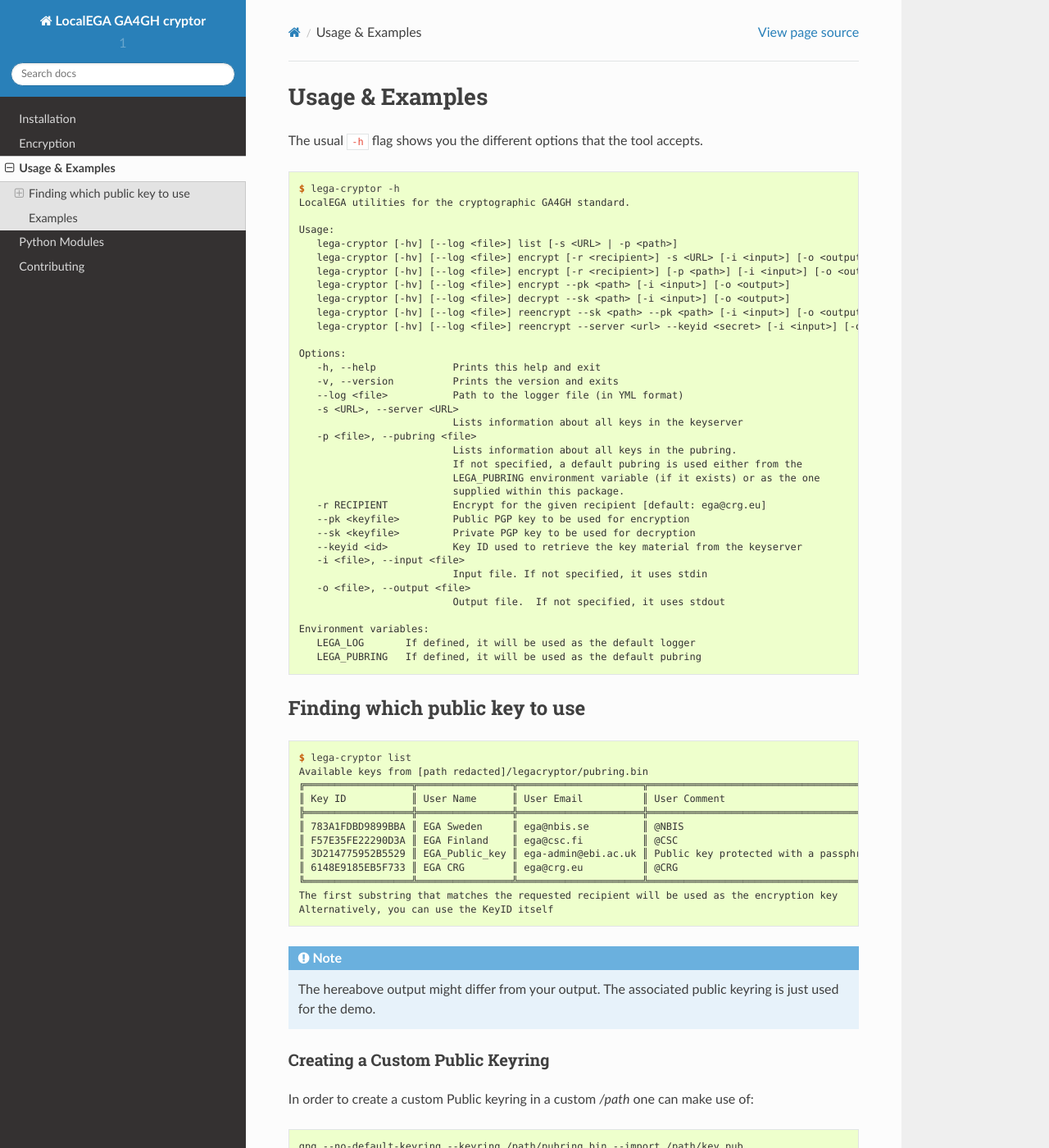
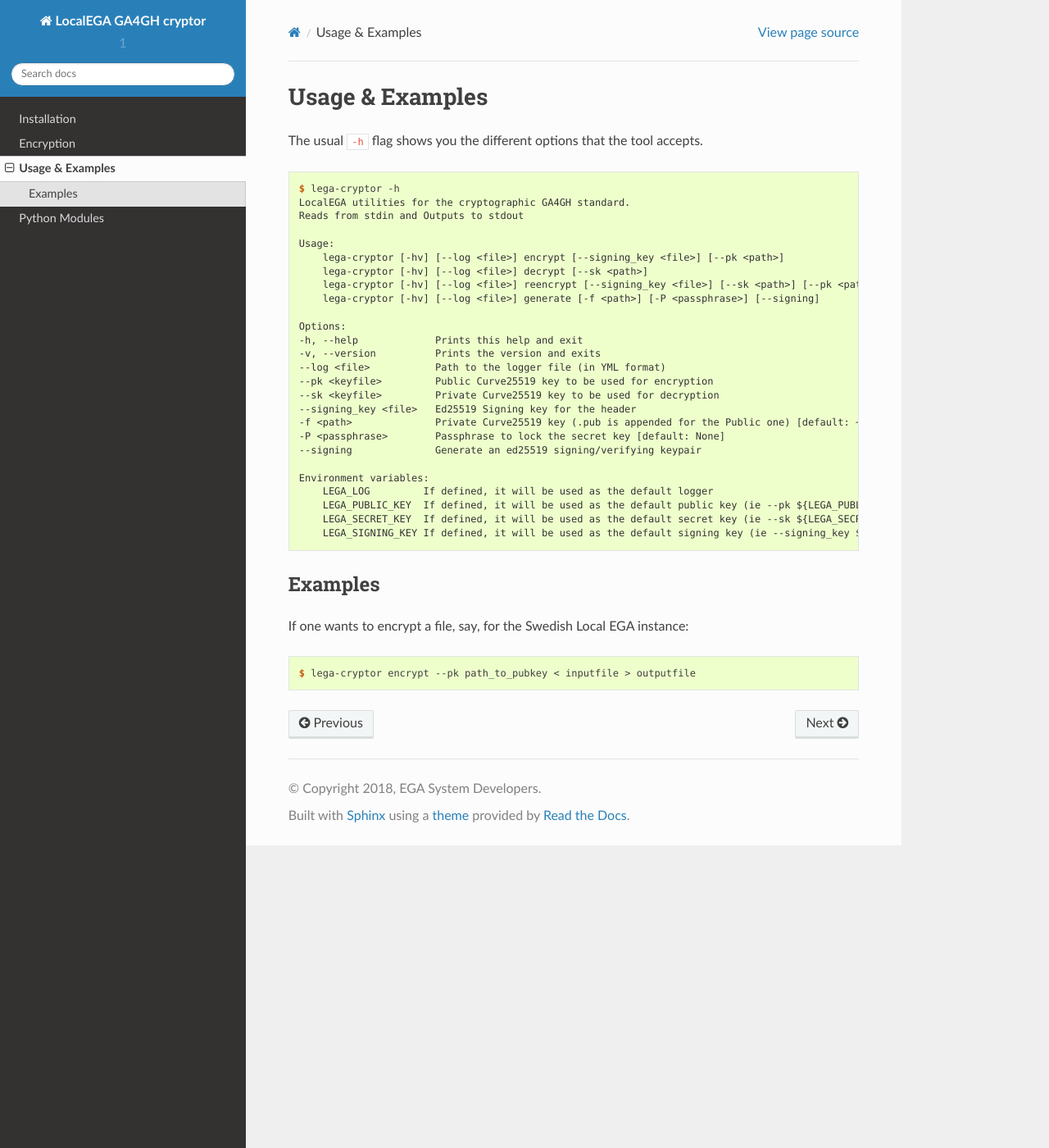
Before and after one commit to umccr/crypt4gh, a Sphinx documentation site: the page built from docs/usage.rst, in a window 1280 px wide and 1400 px high. Shown: the whole window at 82% size. Built offline with Sphinx 7.4.7 and the Read the Docs theme 2.0.0, drawn with Linux system fonts in a browser that asks for light colours; some of the changed text lies outside the part shown.

Commit message:
Copying the docs

```diff
--- a/docs/conf.py
+++ b/docs/conf.py
@@ -59,8 +59,8 @@ current_year = str(datetime.date.today().year)
 
 # General information about the project.
 project = 'LocalEGA GA4GH cryptor'
-copyright = f'{current_year}, NBIS System Developers'
-author = 'NBIS System Developers'
+copyright = f'{current_year}, EGA System Developers'
+author = 'EGA System Developers'
 
 # The version info for the project you're documenting, acts as replacement for
 # |version| and |release|, also used in various other places throughout the
--- a/docs/index.rst
+++ b/docs/index.rst
@@ -32,13 +32,12 @@ Table of Contents
    Encryption           <encryption>
    Usage & Examples     <usage>
    Python Modules       <code>
-   Contributing         <CONTRIBUTING>
 
 
 |Travis| | Version |version| | Generated |today|
 
 
-.. |Travis| image:: https://travis-ci.org/NBISweden/LocalEGA-cryptor.svg?branch=master
+.. |Travis| image:: https://travis-ci.org/EGA-archive/LocalEGA-cryptor.svg?branch=master
 	:alt: Build Status
 	:class: inline-baseline
 
--- a/docs/usage.rst
+++ b/docs/usage.rst
@@ -9,72 +9,30 @@ The usual ``-h`` flag shows you the different options that the tool accepts.
 
     $ lega-cryptor -h
     LocalEGA utilities for the cryptographic GA4GH standard.
+    Reads from stdin and Outputs to stdout
 
     Usage:
-       lega-cryptor [-hv] [--log <file>] list [-s <URL> | -p <path>]
-       lega-cryptor [-hv] [--log <file>] encrypt [-r <recipient>] -s <URL> [-i <input>] [-o <output>]
-       lega-cryptor [-hv] [--log <file>] encrypt [-r <recipient>] [-p <path>] [-i <input>] [-o <output>]
-       lega-cryptor [-hv] [--log <file>] encrypt --pk <path> [-i <input>] [-o <output>]
-       lega-cryptor [-hv] [--log <file>] decrypt --sk <path> [-i <input>] [-o <output>]
-       lega-cryptor [-hv] [--log <file>] reencrypt --sk <path> --pk <path> [-i <input>] [-o <output>]
-       lega-cryptor [-hv] [--log <file>] reencrypt --server <url> --keyid <secret> [-i <input>] [-o <output>]
+	lega-cryptor [-hv] [--log <file>] encrypt [--signing_key <file>] [--pk <path>]
+	lega-cryptor [-hv] [--log <file>] decrypt [--sk <path>]
+	lega-cryptor [-hv] [--log <file>] reencrypt [--signing_key <file>] [--sk <path>] [--pk <path>]
+	lega-cryptor [-hv] [--log <file>] generate [-f <path>] [-P <passphrase>] [--signing]
 
     Options:
-       -h, --help             Prints this help and exit
-       -v, --version          Prints the version and exits
-       --log <file>           Path to the logger file (in YML format)
-       -s <URL>, --server <URL>
-                              Lists information about all keys in the keyserver
-       -p <file>, --pubring <file>
-                              Lists information about all keys in the pubring.
-                              If not specified, a default pubring is used either from the
-                              LEGA_PUBRING environment variable (if it exists) or as the one
-                              supplied within this package.
-       -r RECIPIENT           Encrypt for the given recipient [default: ega@crg.eu]
-       --pk <keyfile>         Public PGP key to be used for encryption
-       --sk <keyfile>         Private PGP key to be used for decryption
-       --keyid <id>           Key ID used to retrieve the key material from the keyserver
-       -i <file>, --input <file>
-                              Input file. If not specified, it uses stdin
-       -o <file>, --output <file>
-                              Output file.  If not specified, it uses stdout
+    -h, --help             Prints this help and exit
+    -v, --version          Prints the version and exits
+    --log <file>           Path to the logger file (in YML format)
+    --pk <keyfile>         Public Curve25519 key to be used for encryption
+    --sk <keyfile>         Private Curve25519 key to be used for decryption
+    --signing_key <file>   Ed25519 Signing key for the header
+    -f <path>              Private Curve25519 key (.pub is appended for the Public one) [default: ~/.lega/ega.key]
+    -P <passphrase>        Passphrase to lock the secret key [default: None]
+    --signing              Generate an ed25519 signing/verifying keypair
 
     Environment variables:
-       LEGA_LOG       If defined, it will be used as the default logger
-       LEGA_PUBRING   If defined, it will be used as the default pubring
-
-
-Finding which public key to use
--------------------------------
-
-.. code-block:: console
-
-    $ lega-cryptor list
-    Available keys from [path redacted]/legacryptor/pubring.bin
-    ╔══════════════════╦════════════════╦═════════════════════╦════════════════════════════════════════╗
-    ║ Key ID           ║ User Name      ║ User Email          ║ User Comment                           ║
-    ╠══════════════════╬════════════════╬═════════════════════╬════════════════════════════════════════╣
-    ║ 783A1FDBD9899BBA ║ EGA Sweden     ║ ega@nbis.se         ║ @NBIS                                  ║
-    ║ F57E35FE22290D3A ║ EGA Finland    ║ ega@csc.fi          ║ @CSC                                   ║
-    ║ 3D214775952B5529 ║ EGA_Public_key ║ ega-admin@ebi.ac.uk ║ Public key protected with a passphrase ║
-    ║ 6148E9185EB5F733 ║ EGA CRG        ║ ega@crg.eu          ║ @CRG                                   ║
-    ╚══════════════════╩════════════════╩═════════════════════╩════════════════════════════════════════╝
-    The first substring that matches the requested recipient will be used as the encryption key
-    Alternatively, you can use the KeyID itself
-
-
-.. note:: The hereabove output might differ from your output. The associated public keyring is just used for the demo.
-
-Creating a Custom Public Keyring
-^^^^^^^^^^^^^^^^^^^^^^^^^^^^^^^^
-
-In order to create a custom Public keyring in a custom `/path` one can make use of:
-
-.. code-block:: console
-
-    gpg --no-default-keyring --keyring /path/pubring.bin --import /path/key.pub
-
-Repeat the process for multiple keys.
+	LEGA_LOG         If defined, it will be used as the default logger
+	LEGA_PUBLIC_KEY  If defined, it will be used as the default public key (ie --pk ${LEGA_PUBLIC_KEY})
+	LEGA_SECRET_KEY  If defined, it will be used as the default secret key (ie --sk ${LEGA_SECRET_KEY})
+	LEGA_SIGNING_KEY If defined, it will be used as the default signing key (ie --signing_key ${LEGA_SIGNING_KEY})
 
 Examples
 --------
@@ -83,13 +41,4 @@ If one wants to encrypt a file, say, for the Swedish Local EGA instance:
 
 .. code-block:: console
 
-    $ lega-cryptor encrypt -r Sweden < inputfile > outputfile
-
-
-or equivalently,
-
-.. code-block:: console
-
-    $ lega-cryptor encrypt -r nbis.se < inputfile > outputfile
-    $ lega-cryptor encrypt -r 783A1FDBD9899BBA < inputfile > outputfile
-    $ lega-cryptor encrypt -r Sweden -i inputfile -o outputfile
+    $ lega-cryptor encrypt --pk path_to_pubkey < inputfile > outputfile
```
Also changed, not shown: docs/CONTRIBUTING.rst (deleted, +0 -172 lines), docs/code.rst (+2 -10 lines), docs/encryption.rst (+7 -11 lines), docs/setup.rst (+4 -4 lines), readthedocs.yml (added, +9 -0 lines).
